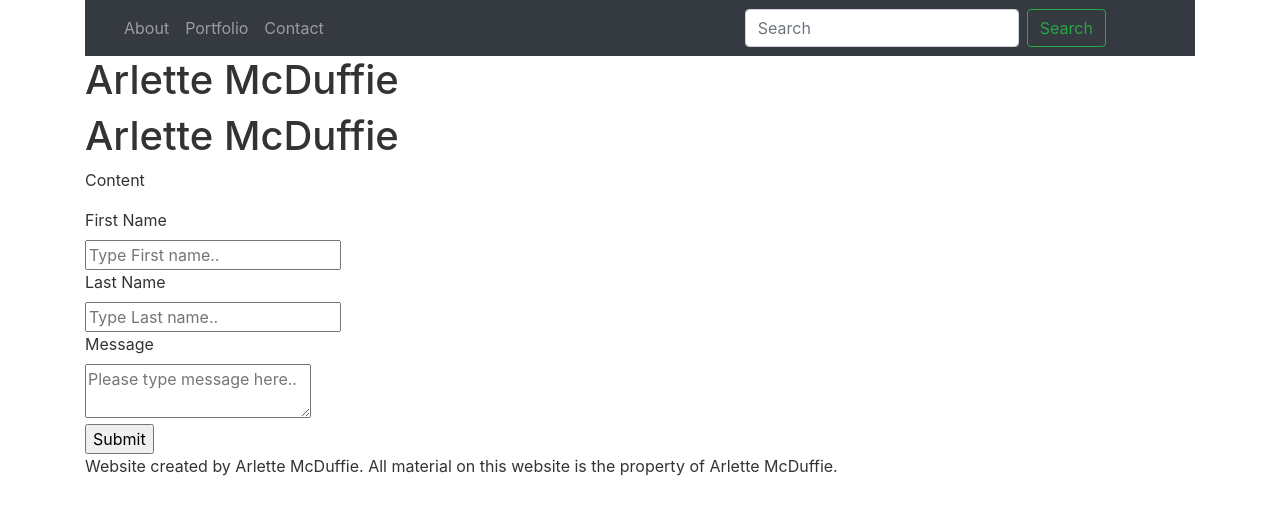
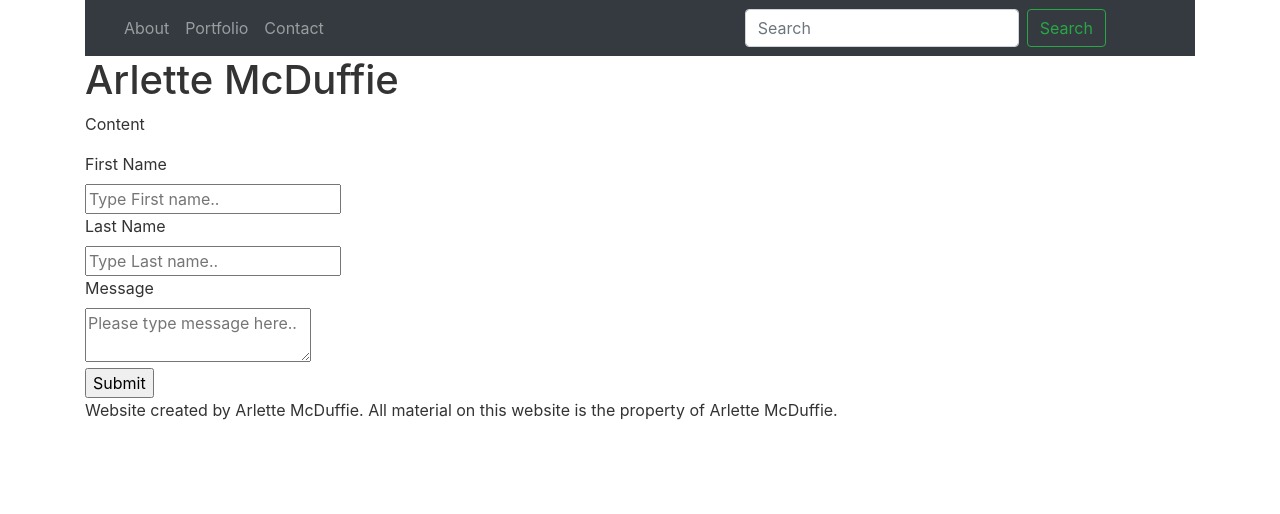
Before and after one commit to AMcDuffie/Bootstrap-Portfolio, a plain HTML site: page contact.html in a window 1280 px wide. Drawn offline with nearby package versions, Linux system fonts and the light colour scheme.

Commit message:
Update contact.html

```diff
--- a/contact.html
+++ b/contact.html
@@ -47,13 +47,6 @@
 </div>
 </div>
 
-
-<div class="row">
-<div class="col-md-6">
-               <h1>Arlette McDuffie</h1>
-</div>
-</div>
-
 <div class="row">
 <div class="col-md-12">
 <p>Content</p>
```
